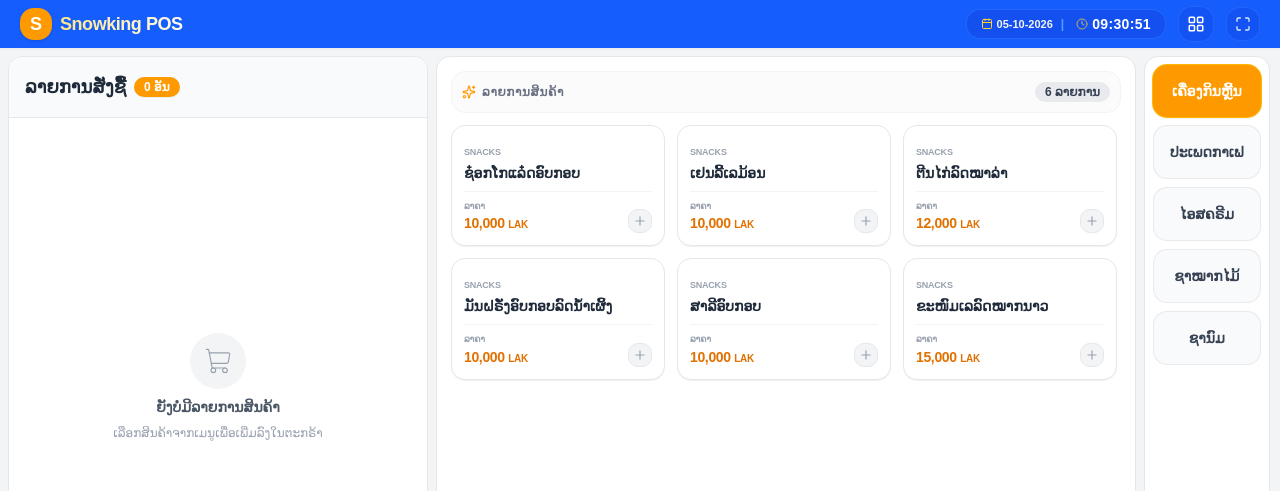
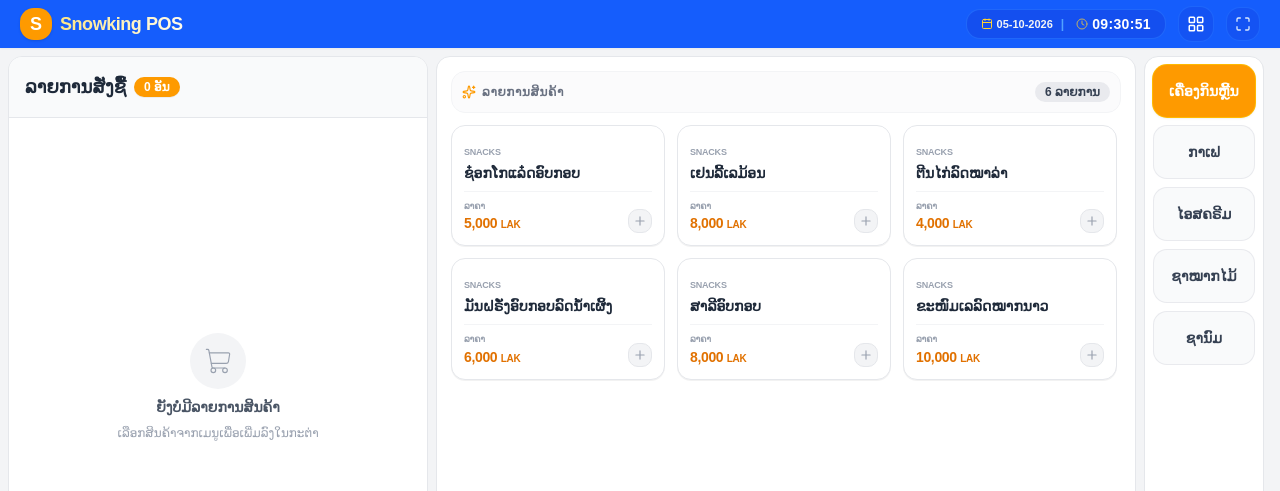
Before and after one commit to ahriew-laotor/snowking-pos, a Next.js app: page /pos in a window 1280 px wide. Shown: the top 491 px of the page. Built offline with nearby package versions, Linux system fonts and the light colour scheme; a web font is replaced by a local one.

Commit message:
feat: add new menu, fix language, add skeleton loading

```diff
--- a/app/(auth)/login/page.tsx
+++ b/app/(auth)/login/page.tsx
@@ -117,7 +117,7 @@ export default function LoginPage() {
   }, [handleKeyPress, handleDelete, handleClear, handleLogin, pin]);
 
   return (
-    <div className="min-h-screen w-screen flex flex-col lg:flex-row select-none overflow-x-hidden bg-gray-50">
+    <div className="min-h-screen w-full flex flex-col lg:flex-row select-none overflow-x-hidden bg-gray-50">
       {/* Left Panel — Brand & Decorative (Hidden on mobile / tablet portrait) */}
       <div className="hidden lg:flex lg:w-[52%] xl:w-[55%] relative bg-linear-to-br from-blue-700 via-blue-600 to-indigo-800 flex-col items-center justify-center overflow-hidden p-8">
         {/* Floating decorative orbs */}
@@ -332,59 +332,6 @@ export default function LoginPage() {
             </span>
             {!isLoading && !isSuccess && <ArrowRight className="w-4 h-4" />}
           </button>
-
-          {/* Role Accounts & Quick Test Credentials */}
-          <div className="mt-4 pt-3 border-t border-gray-200/70">
-            <p className="text-[11px] font-bold text-gray-500 text-center mb-2">
-              ລະຫັດເຂົ້າໃຊ້ງານຕາມສິດທິ:
-            </p>
-            <div className="grid grid-cols-2 gap-2">
-              {/* Staff PIN */}
-              <button
-                type="button"
-                onClick={() => handleQuickFill(STAFF_PIN)}
-                className="p-2 rounded-xl bg-white border border-gray-200 hover:border-blue-400 hover:bg-blue-50/50 transition-all text-left group cursor-pointer shadow-2xs"
-                title="ຄລິກເພື່ອປ້ອນ 888888 ອັດຕະໂນມັດ"
-              >
-                <div className="flex items-center gap-1.5 text-gray-700 font-bold text-xs">
-                  <User className="w-3.5 h-3.5 text-blue-500" />
-                  <span>ພະນັກງານ</span>
-                </div>
-                <div className="flex items-baseline justify-between mt-1">
-                  <span className="font-mono font-black text-xs text-blue-600 tracking-wider">
-                    {STAFF_PIN}
-                  </span>
-                  <span className="text-[9px] text-gray-400 group-hover:text-blue-500 font-medium">
-                    (ໜ້າ POS)
-                  </span>
-                </div>
-              </button>
-
-              {/* Admin PIN */}
-              <button
-                type="button"
-                onClick={() => handleQuickFill(ADMIN_PIN)}
-                className="p-2 rounded-xl bg-white border border-amber-200 hover:border-amber-400 hover:bg-amber-50/50 transition-all text-left group cursor-pointer shadow-2xs"
-                title="ຄລິກເພື່ອປ້ອນ 111111 ອັດຕະໂນມັດ"
-              >
-                <div className="flex items-center gap-1.5 text-gray-800 font-bold text-xs">
-                  <Shield className="w-3.5 h-3.5 text-amber-500" />
-                  <span>ແອດມິນ</span>
-                </div>
-                <div className="flex items-baseline justify-between mt-1">
-                  <span className="font-mono font-black text-xs text-amber-600 tracking-wider">
-                    {ADMIN_PIN}
-                  </span>
-                  <span className="text-[9px] text-amber-500 font-medium">
-                    (+ ສິນຄ້າ)
-                  </span>
-                </div>
-              </button>
-            </div>
-            <p className="text-center text-[10px] text-gray-400 font-medium mt-2">
-              ຮອງຮັບ Touchscreen, ມືຖື, ແທັບເລັດ ແລະ ຄີບອດ
-            </p>
-          </div>
         </div>
       </div>
 
--- a/app/(dashboard)/layout.tsx
+++ b/app/(dashboard)/layout.tsx
@@ -108,7 +108,7 @@ export default function DashboardLayout({
     } else if (adminPinInput === "888888") {
       setAdminPromptError("ລະຫັດ 888888 ແມ່ນສຳລັບພະນັກງານເທົ່ານັ້ນ! ບໍ່ສາມາດເຂົ້າໜ້າຈັດການສິນຄ້າໄດ້");
     } else {
-      setAdminPromptError("ລະຫັດແອດມິນບໍ່ຖືກຕ້ອງ! ກະລຸນາປ້ອນ 111111");
+      setAdminPromptError("ລະຫັດ Admin ບໍ່ຖືກຕ້ອງ!");
     }
   };
 
@@ -325,13 +325,13 @@ export default function DashboardLayout({
                         }`}
                       >
                         {!isAdmin && <Lock className="w-2.5 h-2.5 inline" />}
-                        {isAdmin ? "Admin" : "ລັອກ (Admin 111111)"}
+                        {isAdmin ? "Admin" : "ລັອກ (ສະເພາະ Admin)"}
                       </span>
                     </div>
                     <span className="text-[11px] text-gray-500 font-medium block">
                       {isAdmin
                         ? "ເພີ່ມ, ແກ້ໄຂ, ແລະ ປັບສະຖານະສິນຄ້າ"
-                        : "ລະຫັດ 888888 ບໍ່ມີສິດເຂົ້າເຖິງ"}
+                        : "ຜູ້ໃຊ້ທົ່ວໄປ ບໍ່ມີສິດເຂົ້າເຖິງ"}
                     </span>
                   </div>
                 </div>
@@ -393,7 +393,7 @@ export default function DashboardLayout({
                     ຢືນຢັນສິດທິແອດມິນ (Admin Only)
                   </h3>
                   <p className="text-[10px] text-amber-100">
-                    ລະຫັດ 888888 ບໍ່ສາມາດເຂົ້າໜ້ານີ້ໄດ້
+                    ຜູ້ໃຊ້ທົ່ວໄປບໍ່ສາມາດເຂົ້າໜ້ານີ້ໄດ້
                   </p>
                 </div>
               </div>
@@ -412,7 +412,7 @@ export default function DashboardLayout({
                   <Lock className="w-6 h-6" />
                 </div>
                 <h4 className="font-bold text-gray-800 text-sm">
-                  ກະລຸນາປ້ອນລະຫັດແອດມິນ (111111)
+                  ກະລຸນາປ້ອນລະຫັດ Admin
                 </h4>
                 <p className="text-xs text-gray-500 mt-1">
                   ໜ້າຈັດການສິນຄ້າຖືກຈຳກັດສິດ ສຳລັບຜູ້ດູແລລະບົບເທົ່ານັ້ນ
@@ -429,7 +429,7 @@ export default function DashboardLayout({
                     setAdminPinInput(e.target.value);
                     setAdminPromptError("");
                   }}
-                  placeholder="ປ້ອນລະຫັດ 6 ຫຼັກ (111111)"
+                  placeholder="ປ້ອນລະຫັດ 6 ຫຼັກ"
                   className="w-full text-center tracking-widest text-lg font-black py-2.5 px-3 rounded-xl border border-gray-300 focus:outline-none focus:border-amber-500 focus:ring-2 focus:ring-amber-500/20"
                 />
               </div>
--- a/app/(dashboard)/pos/page.tsx
+++ b/app/(dashboard)/pos/page.tsx
@@ -12,7 +12,7 @@ import { ShoppingCart, Utensils, ArrowRight } from "lucide-react";
 
 const MOCK_CATEGORIES: Category[] = [
   { id: "snacks", name: "ເຄື່ອງກິນຫຼີ້ນ" },
-  { id: "coffee", name: "ປະເພດກາເຟ" },
+  { id: "coffee", name: "ກາເຟ" },
   { id: "ice-cream", name: "ໄອສຄຣີມ" },
   { id: "fruit-tea", name: "ຊາໝາກໄມ້" },
   { id: "milk-tea", name: "ຊານົມ" },
@@ -179,7 +179,7 @@ export default function POSPage() {
           }`}
         >
           <ShoppingCart className="w-3.5 h-3.5" />
-          <span>ຕະກຣ້າ</span>
+          <span>ກະຕ່າ</span>
           {totalItems > 0 && (
             <span
               className={`text-[10px] font-black px-1.5 py-0.2 rounded-full ${
@@ -199,7 +199,7 @@ export default function POSPage() {
         {/* Left Side: OrderCart (Desktop: visible always; Mobile: visible when mobileTab === 'cart') */}
         <div
           className={`
-            w-full lg:w-[380px] xl:w-[420px] 2xl:w-[460px] h-full overflow-hidden flex flex-col shrink-0
+            w-full lg:w-95 xl:w-105 2xl:w-115 h-full overflow-hidden flex flex-col shrink-0
             ${mobileTab === "cart" ? "flex" : "hidden lg:flex"}
           `}
         >
@@ -265,7 +265,7 @@ export default function POSPage() {
               </div>
               <div className="text-left">
                 <span className="text-[10px] text-amber-100 uppercase tracking-wider block font-bold">
-                  ລາຍການໃນຕະກຣ້າ
+                  ລາຍການໃນກະຕ່າ
                 </span>
                 <span className="text-sm font-black tracking-tight">
                   {grandTotal.toLocaleString()} LAK
@@ -274,7 +274,7 @@ export default function POSPage() {
             </div>
 
             <div className="flex items-center gap-1 font-black text-xs bg-white text-amber-700 px-3 py-1.5 rounded-xl shadow-xs">
-              <span>ເບິ່ງຕະກຣ້າ</span>
+              <span>ເບິ່ງກະຕ່າ</span>
               <ArrowRight className="w-3.5 h-3.5" />
             </div>
           </button>
--- a/app/(dashboard)/products/page.tsx
+++ b/app/(dashboard)/products/page.tsx
@@ -1,6 +1,6 @@
 "use client";
 
-import React, { useState, useMemo } from "react";
+import React, { useState, useMemo, useEffect } from "react";
 import { useRouter } from "next/navigation";
 import { MOCK_PRODUCTS } from "@/data/products";
 import { Product, Category } from "@/types/product";
@@ -24,17 +24,23 @@ import {
   ArrowLeft,
   KeyRound,
 } from "lucide-react";
+import { Skeleton } from "@/components/ui/skeleton";
 
 const CATEGORIES: Category[] = [
   { id: "all", name: "ທັງໝົດ" },
   { id: "snacks", name: "ເຄື່ອງກິນຫຼີ້ນ" },
-  { id: "coffee", name: "ປະເພດກາເຟ" },
+  { id: "coffee", name: "ກາເຟ" },
   { id: "ice-cream", name: "ໄອສຄຣີມ" },
   { id: "fruit-tea", name: "ຊາໝາກໄມ້" },
   { id: "milk-tea", name: "ຊານົມ" },
 ];
 
 export default function ProductsPage() {
+  const [isMounted, setIsMounted] = useState(false);
+  useEffect(() => {
+    setIsMounted(true);
+  }, []);
+
   const router = useRouter();
   const { user, isAdmin, elevateToAdmin } = useAuth();
 
@@ -176,9 +182,68 @@ export default function ProductsPage() {
     } else if (unlockPin === "888888") {
       setUnlockError("ລະຫັດ 888888 ແມ່ນສຳລັບພະນັກງານ! ບໍ່ມີສິດເຂົ້າໜ້າຈັດການສິນຄ້າ");
     } else {
-      setUnlockError("ລະຫັດຜ່ານແອດມິນບໍ່ຖືກຕ້ອງ! ກະລຸນາປ້ອນ 111111");
+      setUnlockError("ລະຫັດຜ່ານ Admin ບໍ່ຖືກຕ້ອງ!");
     }
   };
+
+   if (!isMounted) {
+     return (
+       <div className="flex flex-col h-full w-full bg-gray-50 rounded-xl p-4 space-y-4 border border-gray-200">
+         {/* Header Skeleton */}
+         <div className="flex justify-between items-center pb-4 border-b border-gray-200">
+           <div className="flex items-center gap-2">
+             <Skeleton className="w-9 h-9 rounded-xl bg-gray-200" />
+             <div className="space-y-2">
+               <Skeleton className="h-5 w-48 bg-gray-200" />
+               <Skeleton className="h-3 w-64 bg-gray-200" />
+             </div>
+           </div>
+           <Skeleton className="h-10 w-32 rounded-xl bg-gray-200" />
+         </div>
+
+         {/* KPI Cards Skeleton */}
+         <div className="grid grid-cols-1 sm:grid-cols-3 gap-3">
+           {[...Array(3)].map((_, i) => (
+             <div
+               key={i}
+               className="bg-white p-3 rounded-xl border border-gray-200 flex justify-between items-center"
+             >
+               <div className="space-y-2 w-2/3">
+                 <Skeleton className="h-3 w-16 bg-gray-200" />
+                 <Skeleton className="h-7 w-24 bg-gray-200" />
+               </div>
+               <Skeleton className="w-10 h-10 rounded-full bg-gray-200" />
+             </div>
+           ))}
+         </div>
+
+         {/* Table/List Grid Skeleton */}
+         <div className="flex-1 bg-white rounded-xl border border-gray-200 p-4 space-y-3">
+           <div className="flex justify-between items-center mb-4">
+             <Skeleton className="h-8 w-64 bg-gray-200" />
+             <Skeleton className="h-8 w-32 bg-gray-200" />
+           </div>
+           {[...Array(5)].map((_, i) => (
+             <div
+               key={i}
+               className="flex justify-between items-center py-2 border-b border-gray-100"
+             >
+               <div className="flex items-center gap-3 w-1/3">
+                 <Skeleton className="w-9 h-9 rounded-lg bg-gray-200" />
+                 <div className="space-y-1 w-full">
+                   <Skeleton className="h-4 w-3/4 bg-gray-200" />
+                   <Skeleton className="h-3 w-1/2 bg-gray-200" />
+                 </div>
+               </div>
+               <Skeleton className="h-5 w-20 rounded-full bg-gray-200" />
+               <Skeleton className="h-5 w-16 bg-gray-200" />
+               <Skeleton className="h-8 w-16 rounded-lg bg-gray-200" />
+             </div>
+           ))}
+         </div>
+       </div>
+     );
+   }
 
   // Staff Restriction Guard
   if (!isAdmin) {
@@ -193,7 +258,7 @@ export default function ProductsPage() {
               ຈຳກັດສິດທິການເຂົ້າເຖິງ (Admin Only)
             </h2>
             <p className="text-xs text-rose-100 mt-1 max-w-xs">
-              ໜ້າຈັດການສິນຄ້າສະເພາະຜູ້ດູແລລະບົບ (ລະຫັດ 111111) ເທົ່ານັ້ນ
+              ໜ້າຈັດການສິນຄ້າສະເພາະຜູ້ດູແລລະບົບເທົ່ານັ້ນ
             </p>
           </div>
 
@@ -225,7 +290,7 @@ export default function ProductsPage() {
                       setUnlockPin(e.target.value);
                       setUnlockError("");
                     }}
-                    placeholder="ປ້ອນລະຫັດ 111111"
+                    placeholder="ປ້ອນລະຫັດ"
                     className="w-full pl-9 pr-3 py-2.5 rounded-xl border border-gray-300 font-bold text-center tracking-widest text-base focus:border-amber-500 focus:outline-none focus:ring-2 focus:ring-amber-500/20"
                   />
                 </div>
@@ -277,7 +342,7 @@ export default function ProductsPage() {
                   ຈັດການລາຍການສິນຄ້າ (Products)
                 </h1>
                 <span className="bg-amber-100 text-amber-800 text-[10px] font-black px-2 py-0.5 rounded-md border border-amber-300">
-                  Admin (111111)
+                  Admin
                 </span>
               </div>
               <p className="text-[11px] sm:text-xs text-gray-500 font-medium">
@@ -461,7 +526,7 @@ export default function ProductsPage() {
         ) : viewMode === "table" ? (
           /* Table View — Responsive with horizontal scroll wrapper */
           <div className="flex-1 overflow-x-auto overflow-y-auto">
-            <table className="min-w-[620px] w-full text-left border-collapse">
+            <table className="min-w-155 w-full text-left border-collapse">
               <thead>
                 <tr className="bg-gray-50 border-b border-gray-200 text-gray-500 text-[11px] uppercase tracking-wider font-bold sticky top-0 z-10">
                   <th className="py-3 px-4">ສິນຄ້າ (Product)</th>
--- a/components/pos/OrderCart.tsx
+++ b/components/pos/OrderCart.tsx
@@ -63,13 +63,13 @@ export default function OrderCart({
       {/* Items List */}
       <div className="flex-1 overflow-y-auto p-2.5 sm:p-3 space-y-2.5">
         {items.length === 0 ? (
-          <div className="h-full min-h-[180px] flex flex-col items-center justify-center text-gray-400 space-y-2 p-6 text-center">
+          <div className="h-full min-h-45 flex flex-col items-center justify-center text-gray-400 space-y-2 p-6 text-center">
             <div className="w-14 h-14 rounded-full bg-gray-100 flex items-center justify-center text-gray-400">
               <ShoppingCart className="w-7 h-7 stroke-1" />
             </div>
             <p className="text-sm font-bold text-gray-600">ຍັງບໍ່ມີລາຍການສິນຄ້າ</p>
             <p className="text-xs text-gray-400 max-w-xs">
-              ເລືອກສິນຄ້າຈາກເມນູເພື່ອເພີ່ມລົງໃນຕະກຣ້າ
+              ເລືອກສິນຄ້າຈາກເມນູເພື່ອເພີ່ມລົງໃນກະຕ່າ
             </p>
           </div>
         ) : (
--- a/components/pos/ProductGrid.tsx
+++ b/components/pos/ProductGrid.tsx
@@ -43,7 +43,7 @@ export default function ProductGrid({
                 className="
                   flex flex-col justify-between p-2.5 sm:p-3 rounded-xl border border-gray-200
                   bg-white hover:bg-amber-50/60 hover:border-amber-400 active:scale-95
-                  transition-all duration-150 cursor-pointer select-none text-left min-h-[105px] sm:min-h-[115px] shadow-2xs group
+                  transition-all duration-150 cursor-pointer select-none text-left min-h-26.25 sm:min-h-25.75 shadow-2xs group
                 "
               >
                 <div className="space-y-1">
@@ -75,7 +75,7 @@ export default function ProductGrid({
             ))}
           </div>
         ) : (
-          <div className="h-full min-h-[200px] flex flex-col items-center justify-center text-center p-6 bg-gray-50/50 rounded-2xl border-2 border-dashed border-gray-200/80">
+          <div className="h-full min-h-50 flex flex-col items-center justify-center text-center p-6 bg-gray-50/50 rounded-2xl border-2 border-dashed border-gray-200/80">
             <div className="w-12 h-12 rounded-full bg-gray-100 flex items-center justify-center mb-3">
               <PackageOpen className="h-6 w-6 text-gray-400" />
             </div>
--- /dev/null
+++ b/components/ui/skeleton.tsx
@@ -0,0 +1,13 @@
+import { cn } from "cn"
+
+function Skeleton({ className, ...props }: React.ComponentProps<"div">) {
+  return (
+    <div
+      data-slot="skeleton"
+      className={cn("animate-pulse rounded-md bg-muted", className)}
+      {...props}
+    />
+  )
+}
+
+export { Skeleton }
--- a/data/products.ts
+++ b/data/products.ts
@@ -2,39 +2,74 @@
 import { Product } from "@/types/product";
 
 export const MOCK_PRODUCTS: Product[] = [
-  { id: "p1", categoryId: "snacks", name: "ຊ໋ອກໂກແລ໋ດອົບກອບ", price: 10000 },
-  { id: "p2", categoryId: "snacks", name: "ເຢນລີ້ເລມ້ອນ", price: 10000 },
-  { id: "p3", categoryId: "snacks", name: "ຕີນໄກ່ລົດໝາລ່າ", price: 12000 },
+  // ໝວດຂອງກິນຫຼິ້ນ (snacks)
+  { id: "p1", categoryId: "snacks", name: "ຊ໋ອກໂກແລ໋ດອົບກອບ", price: 5000 },
+  { id: "p2", categoryId: "snacks", name: "ເຢນລີ້ເລມ້ອນ", price: 8000 },
+  { id: "p3", categoryId: "snacks", name: "ຕີນໄກ່ລົດໝາລ່າ", price: 4000 },
   {
     id: "p4",
     categoryId: "snacks",
     name: "ມັນຝຣັ່ງອົບກອບລົດນ້ຳເຜິ້ງ",
-    price: 10000,
+    price: 6000,
   },
-  { id: "p5", categoryId: "snacks", name: "ສາລີອົບກອບ", price: 10000 },
-  { id: "p6", categoryId: "snacks", name: "ຂະໜົມເລລົດໝາກນາວ", price: 15000 },
+  { id: "p5", categoryId: "snacks", name: "ສາລີອົບກອບ", price: 8000 },
+  { id: "p6", categoryId: "snacks", name: "ຂະໜົມເລລົດໝາກນາວ", price: 10000 },
 
   // ໝວດ ກາເຟ (coffee)
-  { id: "p7", categoryId: "coffee", name: "ອາເມຣິກາໂນ່", price: 12000 },
-  { id: "p8", categoryId: "coffee", name: "ກາເຟນົມ", price: 16000 },
+  { id: "p7", categoryId: "coffee", name: "ອາເມຣິກາໂນ່", price: 18000 },
+  { id: "p8", categoryId: "coffee", name: "ນ້ຳຕານແດງລາເຕ້", price: 18000 },
+  { id: "p9", categoryId: "coffee", name: "ລາເຕ້", price: 18000 },
+  { id: "p10", categoryId: "coffee", name: "ມ໋ອກຄ້າ", price: 18000 },
 
   // ໝວດ ໄອສຄຣີມ (ice-cream)
-  { id: "p9", categoryId: "ice-cream", name: "ໄອສຄຣີມວານິລາ", price: 10000 },
-  { id: "p10", categoryId: "ice-cream", name: "ຊັນເດ ໂກໂກ້", price: 16000 },
+  { id: "p11", categoryId: "ice-cream", name: "ໄອສຄຣີມວານິລາ", price: 7000 },
   {
-    id: "p11",
+    id: "p12",
     categoryId: "ice-cream",
-    name: "ຊັນເດ ສະຕໍເບີຣີ່",
-    price: 16000,
+    name: "ຊ໋ອກໂກແລ໋ດ ຊັນເດ",
+    price: 18000,
+  },
+  {
+    id: "p13",
+    categoryId: "ice-cream",
+    name: "ສະຕໍເບີຣີ່ ຊັນເດ",
+    price: 18000,
+  },
+  {
+    id: "p14",
+    categoryId: "ice-cream",
+    name: "ໂອລີໂອ້ ຊັນເດ",
+    price: 18000,
+  },
+  {
+    id: "p15",
+    categoryId: "ice-cream",
+    name: "ໝາກມ່ວງ ຊັນເດ",
+    price: 18000,
+  },
+  {
+    id: "p16",
+    categoryId: "ice-cream",
+    name: "ບຣູເບີລີ້ ຊັນເດ",
+    price: 18000,
   },
 
   // ໝວດ ຊາຜົນໄມ້ (fruit-tea)
-  { id: "p12", categoryId: "fruit-tea", name: "ຊາມະນາວ", price: 12000 },
-  { id: "p13", categoryId: "fruit-tea", name: "ຊາສະຕໍເບີຣີ່", price: 16000 },
-  { id: "p14", categoryId: "fruit-tea", name: "ຊາມະໂມງ", price: 22000 },
+  { id: "p17", categoryId: "fruit-tea", name: "ນ້ຳໝາກນາວ", price: 12000 },
+  { id: "p18", categoryId: "fruit-tea", name: "ຊາແດງໝາກນາວ", price: 14000 },
+  { id: "p19", categoryId: "fruit-tea", name: "ຊາສະຕໍເບີຣີ່", price: 20000 },
+  { id: "p20", categoryId: "fruit-tea", name: "ຊາໝາກກ້ຽງ", price: 20000 },
+  { id: "p21", categoryId: "fruit-tea", name: "ຊາພີຊຊີ້", price: 20000 },
+  { id: "p22", categoryId: "fruit-tea", name: "ຊາບຣູເບີລີ້", price: 16000 },
+  { id: "p23", categoryId: "fruit-tea", name: "ຊາພີຊເຫຼືອງ", price: 20000 },
 
   // ໝວດ ຊານົມ (milk-tea)
-  { id: "p15", categoryId: "milk-tea", name: "ຊານົມມຸກ", price: 16000 },
-  { id: "p16", categoryId: "milk-tea", name: "ຊານົມວຸ້ນດຳ", price: 16000 },
-  { id: "p17", categoryId: "milk-tea", name: "ຊານົມ 2 ຢ່າງ", price: 22000 },
+  { id: "p24", categoryId: "milk-tea", name: "ຊານົມໄຂ່ມຸກ", price: 22000 },
+  { id: "p25", categoryId: "milk-tea", name: "ຊານົມວຸ້ນໝາກພ້າວ", price: 22000 },
+  { id: "p26", categoryId: "milk-tea", name: "ຊານົມ 3 ທ໋ອບປິ້ງ", price: 25000 },
+  { id: "p27", categoryId: "milk-tea", name: "ຊານົມໂອລີໂອ້", price: 22000 },
+  { id: "p28", categoryId: "milk-tea", name: "ຊານົມຊ໋ອກໂກແລ໋ດ", price: 22000 },
+  { id: "p29", categoryId: "milk-tea", name: "ຊານົມນ້ຳຕານແດງ", price: 22000 },
+  { id: "p30", categoryId: "milk-tea", name: "ຊານົມໄອສຄຣີມ", price: 22000 },
+  { id: "p31", categoryId: "milk-tea", name: "ຊານົມດັບໂບ້", price: 22000 },
 ];
```
